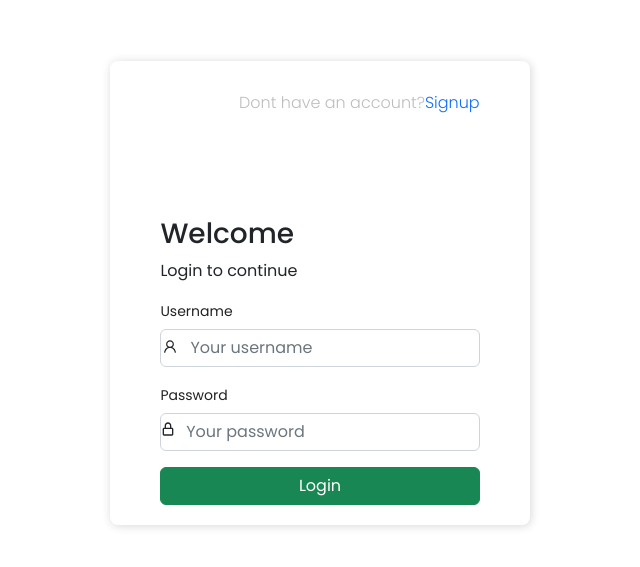
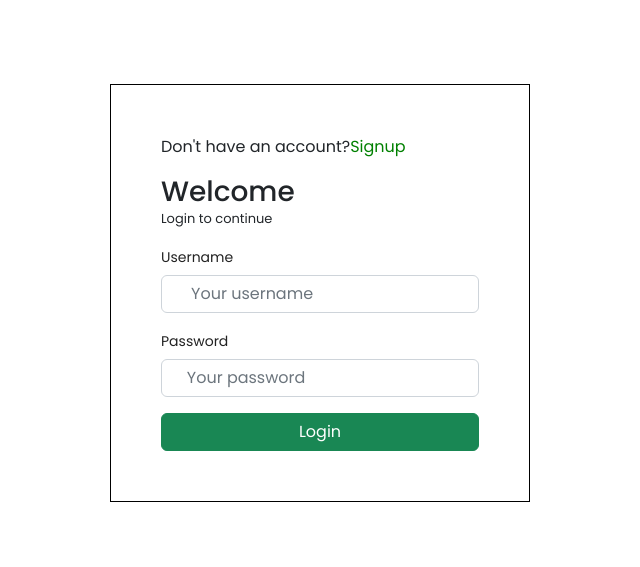
Before and after one commit to MICHAELMUNAVU83/greenr-frontend, a React (Create React App) app: page /login in a window 1280 px wide. Shown: the part 107-674 px from the top of the page, without its empty margins (320-960 px from the left). Built offline with nearby package versions, Linux system fonts and the light colour scheme; no server answers.

Commit message:
initial login form styling

```diff
--- a/src/components/Login/Login.css
+++ b/src/components/Login/Login.css
@@ -1,4 +1,4 @@
-.Login-form-container {
+.login-container {
   display: flex;
   justify-content: center;
   align-items: center;
@@ -6,22 +6,16 @@
   height: 100vh;
 }
 
-.Login-form {
+.login-form {
   width: 420px;
-  box-shadow: rgb(0 0 0 / 16%) 1px 1px 10px;
-  padding-top: 30px;
-  padding-bottom: 20px;
-  border-radius: 8px;
+  border: 1px solid black;
+  padding: 50px;
   background-color: white;
 }
 
-.Login-form-content {
-  padding-left: 12%;
-  padding-right: 12%;
+.login-form-title {
+  margin-bottom: 0px;
 }
-
-
-
 
 .login-label {
   font-size: 14px;
@@ -30,19 +24,25 @@
   font-style: normal;
   font-weight: 400;
 }
+
 .Login-form-parag {
   text-align: end;
-  font-size: 16px;
+  font-size: 14px;
   color: #bdbdbd;
   font-weight: 300;
   height: 110px;
 }
 
+.login-form-parag a {
+  color: green;
+}
+
 a:link {
   text-decoration: none;
 }
+
 a:hover {
-  color: #4f98cb;
+  color: yellowgreen;
 }
 
 .forgot-password {
@@ -67,3 +67,7 @@ a:hover {
   height:92px;
   left:480px;
 }
+
+.login-form-paragraph {
+  font-size: 13px;
+}
--- a/src/components/Login/Login.js
+++ b/src/components/Login/Login.js
@@ -42,15 +42,14 @@ function Login({ setStoredToken }) {
     setPassword("");
   };
   return (
-    <div className="Login-form-container">
-      <form className="Login-form">
-        <div className="Login-form-content">
-          <p className="Login-form-parag">Dont have an account?<a href='signup'>Signup</a></p>
-          <h3 className="Login-form-title">Welcome</h3>
-          <p className="Login-form-paragraph">Login to continue</p>
+    <div className="login-container container">
+      <form className="login-form">
+        <div className="login-form-content">
+          <p className="login-form-parag">Don't have an account?<a href='signup'>Signup</a></p>
+          <h3 className="login-form-title">Welcome</h3>
+          <p className="login-form-paragraph">Login to continue</p>
           <div className="form-group mt-3">
             <label className="login-label">Username </label>
-            <AiOutlineUser className="user"/>
             <input
               type="email"
               className="form-control mt-1"
@@ -62,7 +61,6 @@ function Login({ setStoredToken }) {
 
           <div className="form-group mt-3">
             <label className="login-label">Password</label>
-            <BiLockAlt className="lock"/>
             <input
               type="password"
               className="form-control mt-1"
```
